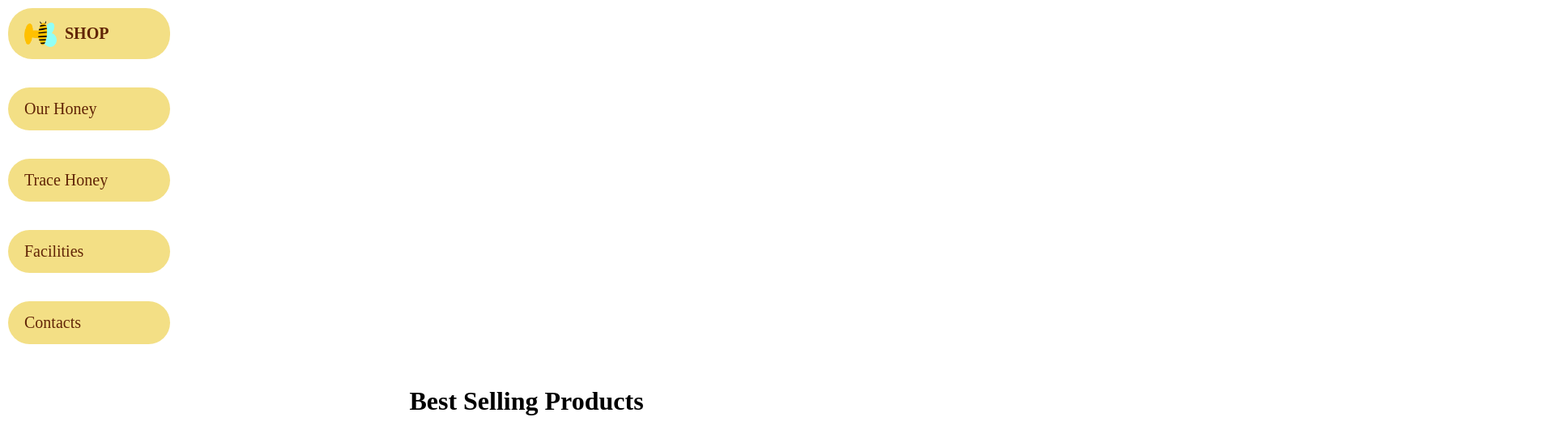
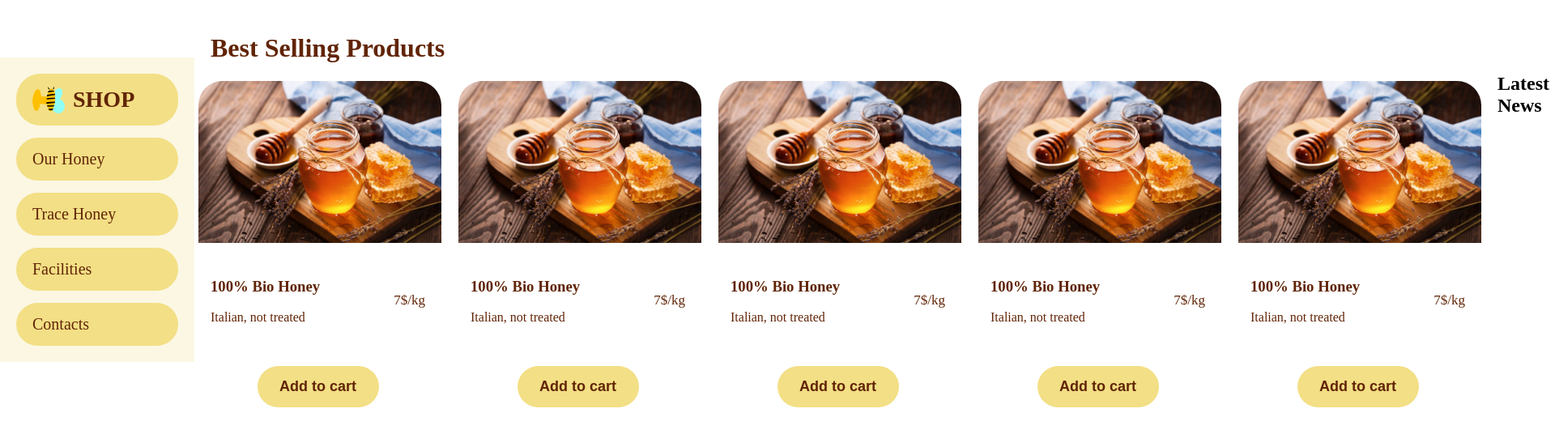
Before and after one commit to itsemanuela/CSS-Mockup, a plain HTML site: page index.html in a window 1280 px wide. Shown: the top 552 px of the page at 81% size, 1920 px wide, since content can reach past the window. Drawn offline with Linux system fonts and the light colour scheme.

Commit message:
Add files via upload

```diff
--- a/index.html
+++ b/index.html
@@ -10,22 +10,105 @@
     <header></header>
 
     <main>
+      <div id="main-container">
         <nav>
-        <div>
+          <ul>
+            <li>
               <a class="bold" href="#">
                 <img class="logo" src="./logo.png" alt="logo" />SHOP</a
               >
-        </div>
-        <div><a href="#">Our Honey</a></div>
-        <div>
-          <a href="#">Trace Honey</a>
-        </div>
-        <div><a href="#">Facilities</a></div>
-        <div><a href="#">Contacts </a></div>
+            </li>
+
+            <li><a href="#">Our Honey</a></li>
+
+            <li><a href="#">Trace Honey</a></li>
+            <li><a href="#">Facilities</a></li>
+            <li><a href="#">Contacts </a></li>
+          </ul>
         </nav>
 
         <div class="container">
           <h1>Best Selling Products</h1>
+          <section class="pictures">
+            <div>
+              <img src="./honey.jpg" alt="miele" />
+
+              <div class="info-header">
+                <div class="text-content">
+                  <h3>100% Bio Honey</h3>
+                  <p>Italian, not treated</p>
+                </div>
+                <p class="dollaro">7$/kg</p>
+              </div>
+
+              <button class="add-btn">Add to cart</button>
+            </div>
+            <div>
+              <img src="./honey.jpg" alt="miele" />
+
+              <div class="info-header">
+                <div class="text-content">
+                  <h3>100% Bio Honey</h3>
+                  <p>Italian, not treated</p>
+                </div>
+                <p class="dollaro">7$/kg</p>
+              </div>
+
+              <button class="add-btn">Add to cart</button>
+            </div>
+            <div>
+              <img src="./honey.jpg" alt="miele" />
+
+              <div class="info-header">
+                <div class="text-content">
+                  <h3>100% Bio Honey</h3>
+                  <p>Italian, not treated</p>
+                </div>
+                <p class="dollaro">7$/kg</p>
+              </div>
+
+              <button class="add-btn">Add to cart</button>
+            </div>
+            <div>
+              <img src="./honey.jpg" alt="miele" />
+
+              <div class="info-header">
+                <div class="text-content">
+                  <h3>100% Bio Honey</h3>
+                  <p>Italian, not treated</p>
+                </div>
+                <p class="dollaro">7$/kg</p>
+              </div>
+
+              <button class="add-btn">Add to cart</button>
+            </div>
+            <div>
+              <img src="./honey.jpg" alt="miele" />
+
+              <div class="info-header">
+                <div class="text-content">
+                  <h3>100% Bio Honey</h3>
+                  <p>Italian, not treated</p>
+                </div>
+                <p class="dollaro">7$/kg</p>
+              </div>
+
+              <button class="add-btn">Add to cart</button>
+            </div>
+          </section>
+        </div>
+      </div>
+      <div class="contenitore">
+        <h2>Latest News</h2>
+      </div>
+      <div class="big-img">
+        <img src="./honey.jpg" alt="honey" />
+        <p>
+          Lorem ipsum dolor sit amet consectetur adipisicing elit. Cumque natus
+          reiciendis facere repellat, suscipit laboriosam similique, aperiam
+          delectus at reprehenderit cupiditate, voluptate necessitatibus!
+          Doloribus reiciendis voluptatum quo nam. Doloremque, cumque.
+        </p>
       </div>
     </main>
   </body>
--- a/style.css
+++ b/style.css
@@ -1,24 +1,30 @@
+/* REGOLE BASE */
 html, body {
   height: 100%;
   margin: 0;
   padding: 0;
 }
 
+main {
+  display: flex; /* Fondamentale per tenere la nav a sinistra e il resto a destra */
+}
 
-nav{
+/* MEDIA QUERY - Sistemata la sintassi (and) e rimosse le parentesi extra */
+@media screen and (min-width: 1200px) {
+
+  nav {
+    background-color: #FBF7E3;
+  }
+
+  nav ul {
+    list-style: none;
+    padding: 0;
+    margin: 20px;
     display: flex;
     flex-direction: column;
     gap: 15px;
+  }
 
-
-}
-nav div{
-    padding:10px;
-
-  flex-grow: 0;
-  flex-shrink: 0;
-  width: auto;
-}
   nav a {
     display: flex;
     width: 200px;
@@ -34,26 +40,101 @@ nav a {
 
   .bold {
     font-weight: bold;
+    gap: 10px;
+    font-size: 28px;
   }
 
-.logo{
-    width:40px;
+  .logo {
+    width: 40px;
+    height: auto;
+  }
 
+  .container {
+    display: flex;
+    flex-direction: column; /* Mette Titolo -> Card -> News uno sotto l'altro */
+    align-items: flex-start;
+    flex: 1; /* Questo fa stare il container ACCANTO alla nav */
   }
-  nav div:first-child a {
-    display: flex;
-    align-items: center;
-    gap: 10px;
-}
-.container {
-    display:flex;
-    flex-direction: column;
- align-items:center;
- justify-content:flex-start;
- height: 100vh;
 
-}
   .container h1 {
     text-align: left;
     padding: 20px 0 0 20px;
+    color: #612406;
   }
+
+  .pictures {
+    display: flex;
+    flex-direction: row; /* Card affiancate */
+    align-items: flex-start;
+    gap: 16px;
+    width: 100%;
+    color: #612406;
+    overflow-x: auto;
+  }
+
+  .pictures img {
+    max-width: 300px;
+    padding: 0;
+    margin-left: 5px;
+    border-top-left-radius: 30px;
+    border-top-right-radius: 30px;
+  }
+
+  .dollaro {
+    margin: 0;
+    font-size: 17px;
+    color: #612406;
+  }
+
+  .info-header {
+    display: flex;
+    justify-content: space-between;
+    align-items: center;
+    width: 100%;
+    padding: 20px;
+    box-sizing: border-box;
+  }
+
+  button {
+    display: block;
+    font-size: 18px;
+    margin: 15px auto; /* Cambiato margin-left 80px con AUTO per centrarlo davvero */
+    border-radius: 50px;
+    padding: 15px 20px;
+    width: 150px;
+    color: #612406;
+    background-color: #F3DF85;
+    border: none;
+    box-sizing: border-box;
+    font-weight: bold;
+  }
+
+  /* SEZIONE NEWS SOTTO */
+  .contenitore {
+    display: flex;
+    justify-content: flex-start;
+    padding: 20px;
+    margin-top: 50px; /* Crea spazio dalle card sopra */
+  }
+
+  .big-img {
+    display: flex;
+    align-items: flex-start;
+    gap: 30px;
+    padding: 20px;
+    width: 100%;
+  }
+
+  .big-img img {
+    width: 400px;
+    height: auto;
+    border-radius: 20px;
+    flex-shrink: 0;
+  }
+
+  #main-container {
+    display: flex;
+    justify-content: center;
+    align-items: center;
+  }
+}
```
Lines whose indentation alone changed are shown as unchanged.
